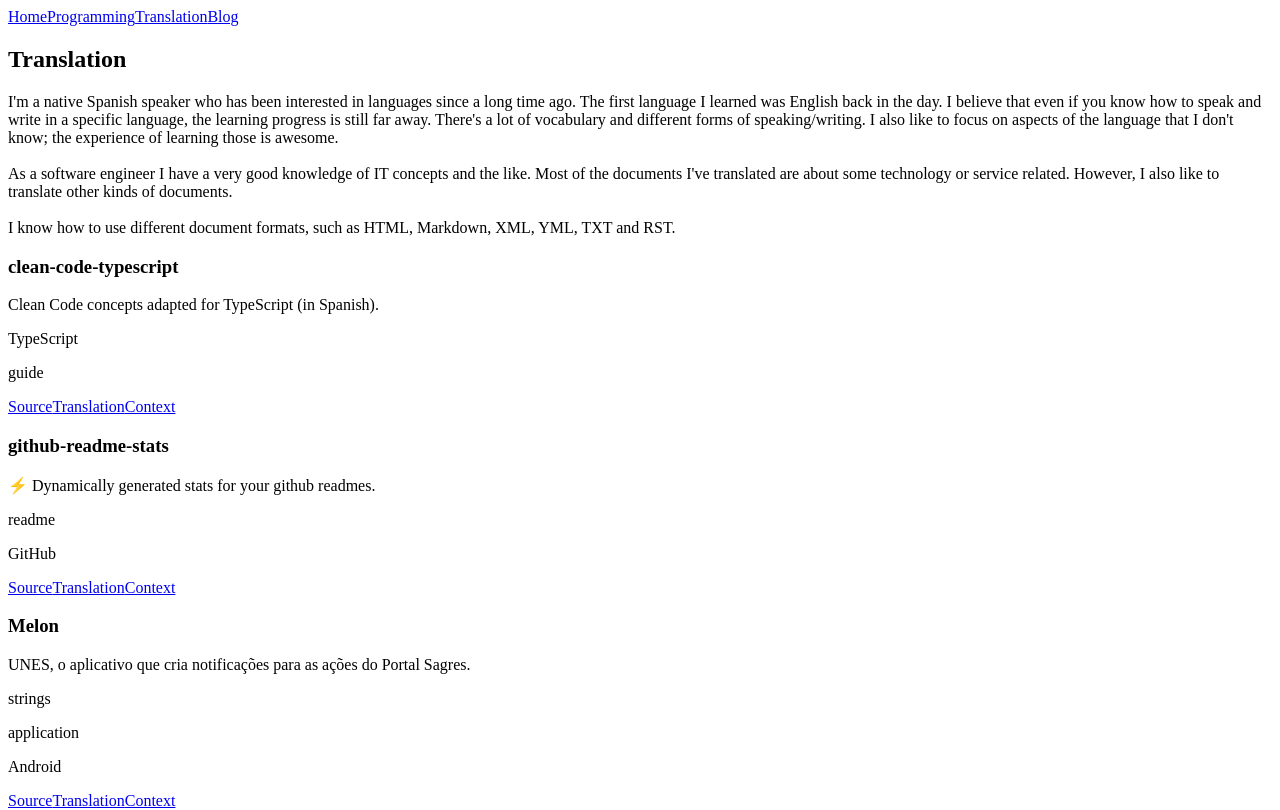
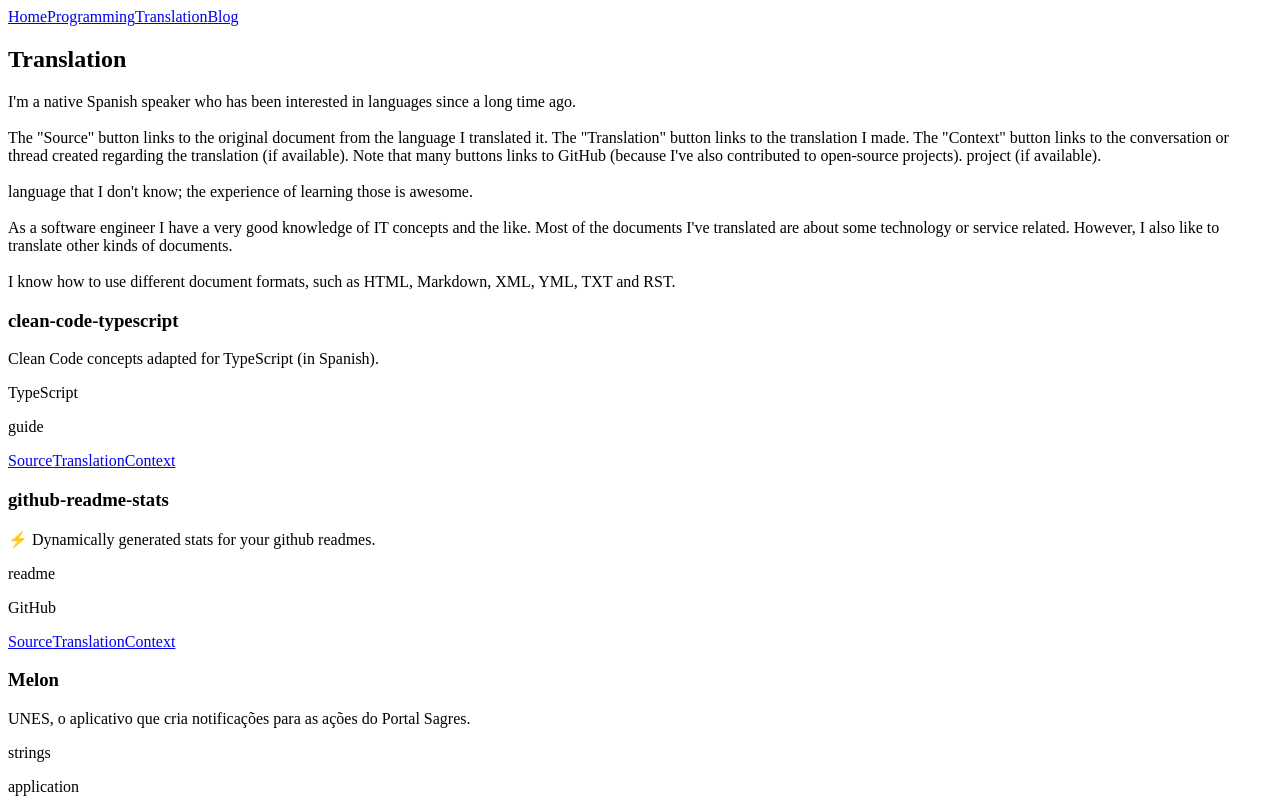
Before and after one commit to JoseDeFreitas/JoseDeFreitas-website, a Next.js app: page /translation in a window 1280 px wide. Shown: the top 810 px of the page. Built offline with nearby package versions, Linux system fonts and the light colour scheme.

Commit message:
Add buttons explanations

```diff
--- a/pages/translation.js
+++ b/pages/translation.js
@@ -23,10 +23,13 @@ export default function Translation({ projectsList }) {
                         <h1 className="font-bold text-first-800 text-2xl mb-2">Translation</h1>
                         <p className="font-semibold text-first-600">
                             I'm a native Spanish speaker who has been interested in languages since a
-                            long time ago. The first language I learned was English back in the day.
-                            I believe that even if you know how to speak and write in a specific language,
-                            the learning progress is still far away. There's a lot of vocabulary and
-                            different forms of speaking/writing. I also like to focus on aspects of the
+                            long time ago.<br/><br/>
+                            The "Source" button links to the original document from the language I
+                            translated it. The "Translation" button links to the translation I made.
+                            The "Context" button links to the conversation or thread created regarding
+                            the translation (if available). Note that many buttons links to GitHub
+                            (because I've also contributed to open-source projects).
+                            project (if available).<br/><br/>
                             language that I don't know; the experience of learning those is awesome.<br/><br/>
                             As a software engineer I have a very good knowledge of IT concepts and the
                             like. Most of the documents I've translated are about some technology or
```
